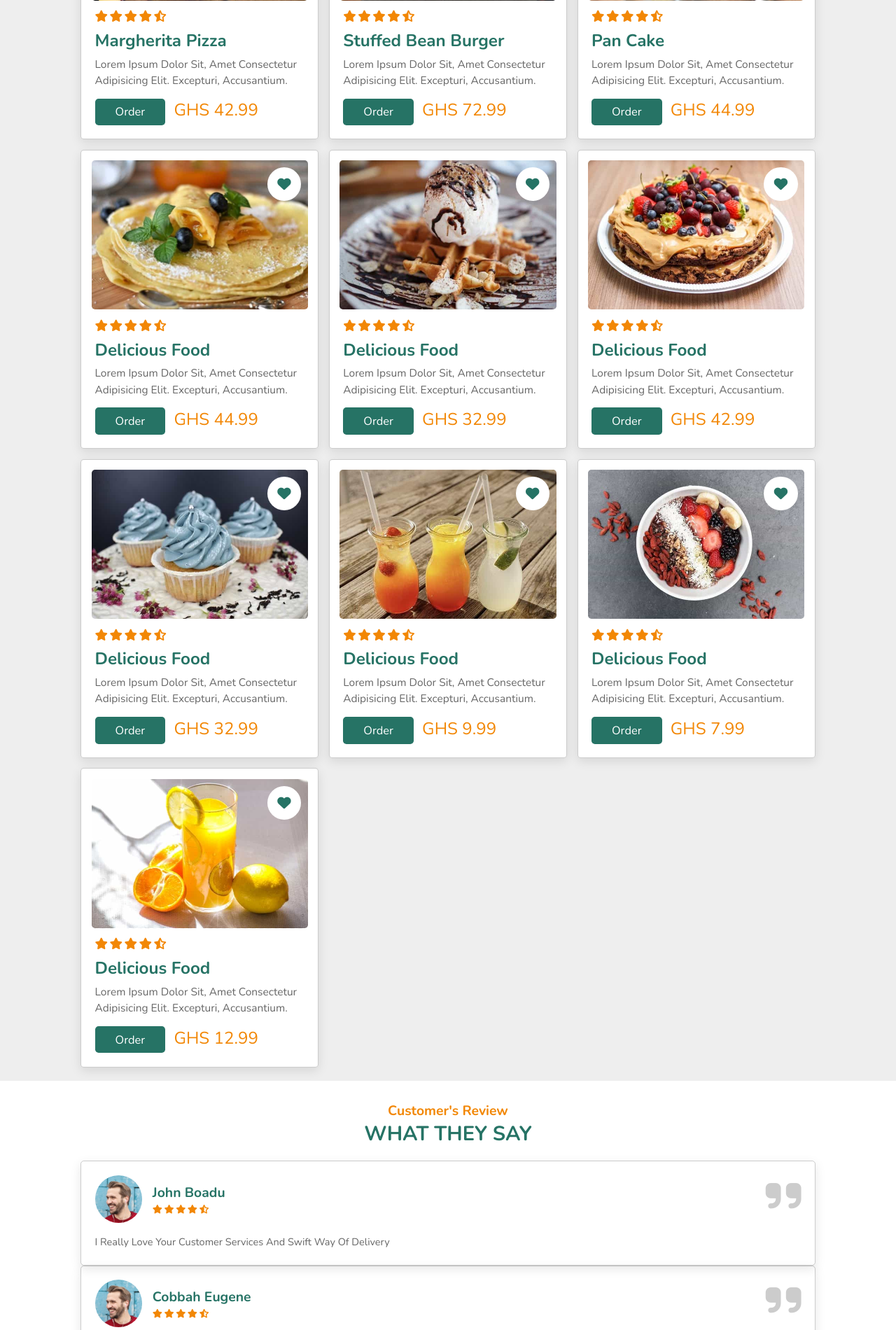
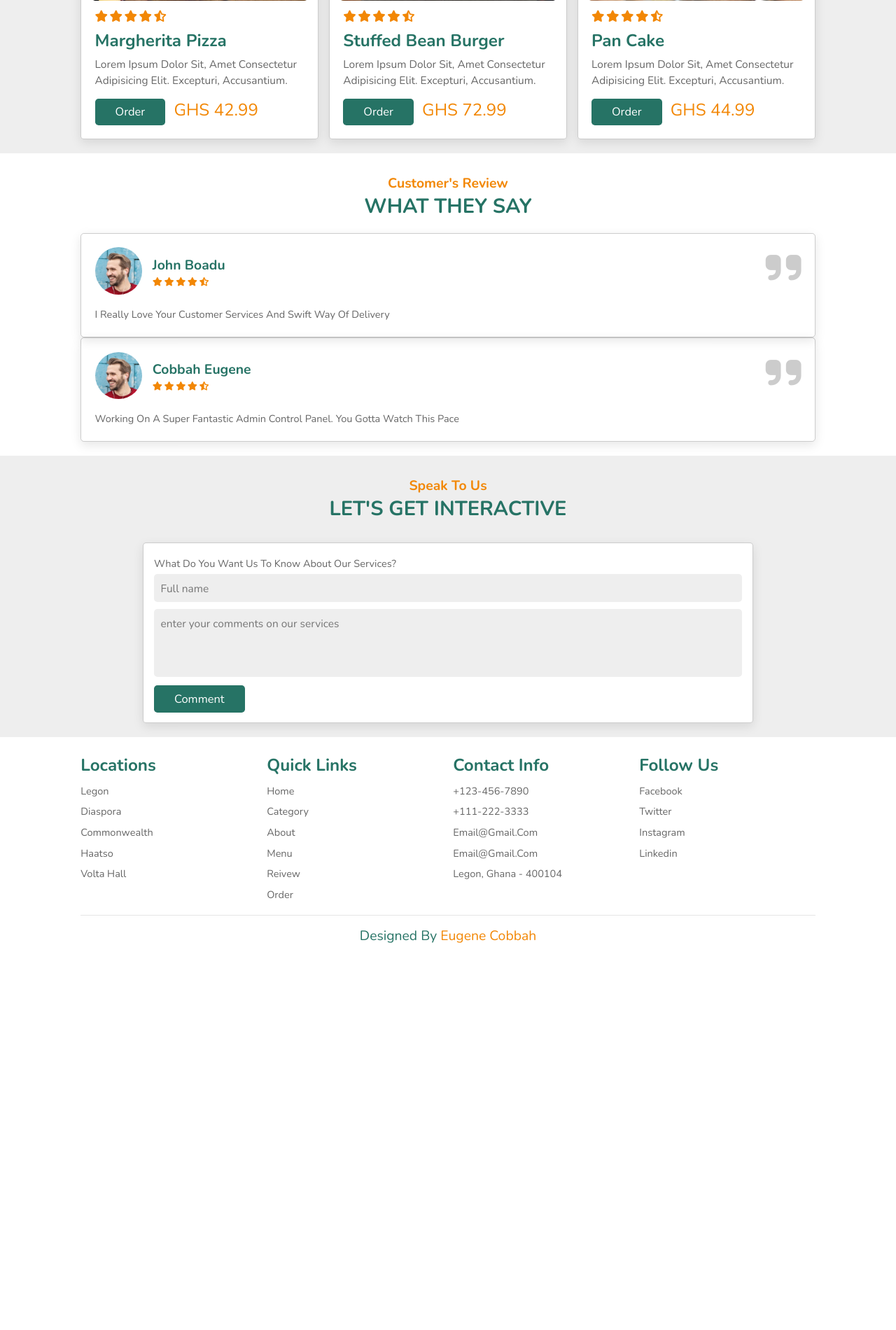
Before and after one commit to cobbaheugene/Food-Ordering-and-Delivery-App, a PHP site: page / in a window 1280 px wide. Shown: the part 1496-3396 px from the top of the page at 70% size. After the commit the page ends 2843 px from the top, so only its background shows below. Run offline with PHP 8.4, Linux system fonts and the light colour scheme; data comes from the database, SQL or seed files in the repository; some libraries are stand-ins or nearby versions.

Commit message:
Remove static menu

```diff
--- a/index.php
+++ b/index.php
@@ -106,146 +106,6 @@
     <!-- fetch all food from database -->
     <?php get_menu() ?>
 
-        <div class="box">
-            <div class="image">
-                <img src="images/menu-3.jpg" alt="">
-                <a href="#" class="fas fa-heart"></a>
-            </div>
-            <div class="content">
-                <div class="stars">
-                    <i class="fas fa-star"></i>
-                    <i class="fas fa-star"></i>
-                    <i class="fas fa-star"></i>
-                    <i class="fas fa-star"></i>
-                    <i class="fas fa-star-half-alt"></i>
-                </div>
-                <h3>delicious food</h3>
-                <p>Lorem ipsum dolor sit, amet consectetur adipisicing elit. Excepturi, accusantium.</p>
-                <a href="order.html" class="btn">Order</a>
-                <span class="price">GHS 44.99</span>
-            </div>
-        </div>
-
-        <div class="box">
-            <div class="image">
-                <img src="images/menu-4.jpg" alt="">
-                <a href="#" class="fas fa-heart"></a>
-            </div>
-            <div class="content">
-                <div class="stars">
-                    <i class="fas fa-star"></i>
-                    <i class="fas fa-star"></i>
-                    <i class="fas fa-star"></i>
-                    <i class="fas fa-star"></i>
-                    <i class="fas fa-star-half-alt"></i>
-                </div>
-                <h3>delicious food</h3>
-                <p>Lorem ipsum dolor sit, amet consectetur adipisicing elit. Excepturi, accusantium.</p>
-                <a href="order.html" class="btn">Order</a>
-                <span class="price">GHS 32.99</span>
-            </div>
-        </div>
-
-        <div class="box">
-            <div class="image">
-                <img src="images/menu-5.jpg" alt="">
-                <a href="#" class="fas fa-heart"></a>
-            </div>
-            <div class="content">
-                <div class="stars">
-                    <i class="fas fa-star"></i>
-                    <i class="fas fa-star"></i>
-                    <i class="fas fa-star"></i>
-                    <i class="fas fa-star"></i>
-                    <i class="fas fa-star-half-alt"></i>
-                </div>
-                <h3>delicious food</h3>
-                <p>Lorem ipsum dolor sit, amet consectetur adipisicing elit. Excepturi, accusantium.</p>
-                <a href="order.html" class="btn">order</a>
-                <span class="price">GHS 42.99</span>
-            </div>
-        </div>
-
-        <div class="box">
-            <div class="image">
-                <img src="images/menu-6.jpg" alt="">
-                <a href="#" class="fas fa-heart"></a>
-            </div>
-            <div class="content">
-                <div class="stars">
-                    <i class="fas fa-star"></i>
-                    <i class="fas fa-star"></i>
-                    <i class="fas fa-star"></i>
-                    <i class="fas fa-star"></i>
-                    <i class="fas fa-star-half-alt"></i>
-                </div>
-                <h3>delicious food</h3>
-                <p>Lorem ipsum dolor sit, amet consectetur adipisicing elit. Excepturi, accusantium.</p>
-                <a href="order.html" class="btn">Order</a>
-                <span class="price">GHS 32.99</span>
-            </div>
-        </div>
-
-        <div class="box">
-            <div class="image">
-                <img src="images/menu-7.jpg" alt="">
-                <a href="#" class="fas fa-heart"></a>
-            </div>
-            <div class="content">
-                <div class="stars">
-                    <i class="fas fa-star"></i>
-                    <i class="fas fa-star"></i>
-                    <i class="fas fa-star"></i>
-                    <i class="fas fa-star"></i>
-                    <i class="fas fa-star-half-alt"></i>
-                </div>
-                <h3>delicious food</h3>
-                <p>Lorem ipsum dolor sit, amet consectetur adipisicing elit. Excepturi, accusantium.</p>
-                <a href="order.html" class="btn">Order</a>
-                <span class="price">GHS 9.99</span>
-            </div>
-        </div>
-
-        <div class="box">
-            <div class="image">
-                <img src="images/menu-8.jpg" alt="">
-                <a href="#" class="fas fa-heart"></a>
-            </div>
-            <div class="content">
-                <div class="stars">
-                    <i class="fas fa-star"></i>
-                    <i class="fas fa-star"></i>
-                    <i class="fas fa-star"></i>
-                    <i class="fas fa-star"></i>
-                    <i class="fas fa-star-half-alt"></i>
-                </div>
-                <h3>delicious food</h3>
-                <p>Lorem ipsum dolor sit, amet consectetur adipisicing elit. Excepturi, accusantium.</p>
-                <a href="order.html" class="btn">Order</a>
-                <span class="price">GHS 7.99</span>
-            </div>
-        </div>
-
-        <div class="box">
-            <div class="image">
-                <img src="images/menu-9.jpg" alt="">
-                <a href="#" class="fas fa-heart"></a>
-            </div>
-            <div class="content">
-                <div class="stars">
-                    <i class="fas fa-star"></i>
-                    <i class="fas fa-star"></i>
-                    <i class="fas fa-star"></i>
-                    <i class="fas fa-star"></i>
-                    <i class="fas fa-star-half-alt"></i>
-                </div>
-                <h3>delicious food</h3>
-                <p>Lorem ipsum dolor sit, amet consectetur adipisicing elit. Excepturi, accusantium.</p>
-                <a href="order.html" class="btn">Order</a>
-                <span class="price">GHS 12.99</span>
-            </div>
-        </div>
-
     </div>
 
 </section>
```
